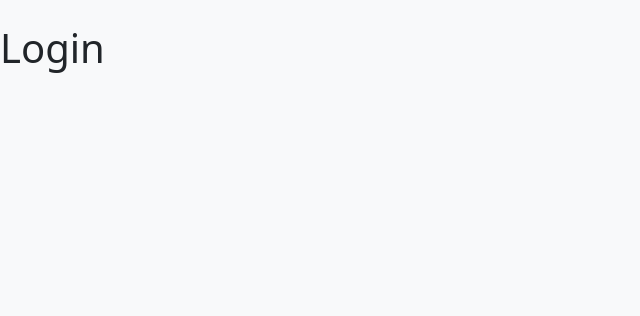
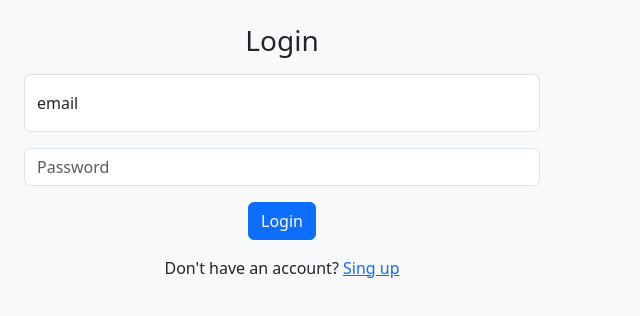
Before and after one commit to janethpc/BackendNode.js-Express, a React (Vite) app in the folder client/: page /login in a window 1280 px wide. Shown: the top 316 px of the page, without its empty margins (0-640 px from the left). Built offline with nearby package versions, Linux system fonts and the light colour scheme.

Commit message:
Add navigation functionality to Login component
Moved the useNavigate hook inside the Login component and passed it as an argument to the signin function. This allows for proper navigation to admin or user profiles based on role.

```diff
--- a/client/src/api/auth.js
+++ b/client/src/api/auth.js
@@ -5,3 +5,6 @@ const API = "http://localhost:3000/api"
 
 export const registerRequest = async (user) =>
   await axios.post(`${API}/register`, user, { withCredentials: true }); //peticion al backend
+
+
+export const loginRequest = async (user) => await axios.post(`${API}/login`, user, {withCredentials: true})
--- a/client/src/context/AuthContext.jsx
+++ b/client/src/context/AuthContext.jsx
@@ -1,8 +1,9 @@
-import { createContext, useState, useContext } from "react";
-import {registerRequest} from '../api/auth'
-
+import { createContext, useState, useContext, useEffect } from "react";
+import {registerRequest, loginRequest} from '../api/auth'
+import { useNavigate  } from 'react-router-dom';
 
 export const AuthContext = createContext();
+
 
 export const useAuth = () => {
     const context = useContext(AuthContext)
@@ -22,17 +23,49 @@ export const AuthProvider = ({children}) => {
     const singUp = async (user) => {
        try{
         const res = await registerRequest(user);
-        const userDataWithRole = res.data;
-        const userIsAdmin = userDataWithRole.rol === "admin";
+
         //console.log(res.data);
         setUser(res.data)
         setIsAuthenticated(true)
-        setIsAdmin(userIsAdmin)
+
        }catch (error) {
             console.log(error.response.data)
             setAllError(error.response.data)
        }
     };
+
+    const signin = async (user, navigate) => {
+
+
+        try {
+          const res = await loginRequest(user);
+          const userDataWithRole = res.data;
+          const userIsAdmin = userDataWithRole.rol === "admin";
+
+          setUser(res.data);
+          setIsAuthenticated(true);
+          setIsAdmin(userIsAdmin)
+
+          if (userIsAdmin) {
+            navigate('/profile/admin'); // Redirige a la ruta del panel de administrador
+          } else {
+            navigate('/profile'); // Redirige a la ruta del usuario normal
+          }
+
+        } catch (error) {
+          console.log(error);
+          // setAllError(error.response.data.message);
+        }
+      };
+
+    useEffect(() =>{
+        if(allErrors.length > 0){
+           const timer = setTimeout(()=>{
+                setAllError([])
+            }, 3000)
+            return () => clearTimeout(timer)
+        }
+    }, [allErrors])
 
     return (
         <AuthContext.Provider value={{
@@ -40,7 +73,8 @@ export const AuthProvider = ({children}) => {
             user,
             isAuthenticated,
             isAdmin,
-            allErrors
+            allErrors,
+            signin
         }}>
             {children}
         </AuthContext.Provider>
--- a/client/src/pages/LoginPages.jsx
+++ b/client/src/pages/LoginPages.jsx
@@ -1,9 +1,79 @@
+import { useForm } from 'react-hook-form';
+import { useAuth } from '../context/AuthContext';
+import { Link, useNavigate  } from 'react-router-dom';
 
 
 const LoginPages = () => {
+
+  const {register, handleSubmit, formState: {errors} } = useForm()
+  const {signin, allErrors, isAdmin} = useAuth();
+  const navigate = useNavigate();
+
+
+  const onSubmit = handleSubmit((data) => {
+    signin(data, navigate)
+  })
+
   return (
     <>
-        <h1> Login </h1>
+      <div className="d-flex justify-content-center align-items-center h-100 container text-center">
+        <div className="row form-signin mx-auto">
+        {
+        allErrors.map((error, i) => (
+          <>
+          <alert key={i} className="alert alert-danger" role="alert"> {error} </alert>
+          </>
+        ) )
+      }
+        <form onSubmit={onSubmit} className='col text-center'>
+        <h2 className="h3 mb-3 fw-normal"> Login </h2>
+        <div className="mb-3 form-floating">
+          <input
+            type="email"
+            className="form-control rounded"
+            placeholder="Email"
+            id="floatingInput"
+            {...register('email', { required: true })}
+          />
+          {
+            errors.name && (
+              <>
+              <br/>
+              <alert className="alert alert-danger" role="alert"> Email is required </alert>
+              <br/>
+              </>
+            )
+          }
+            <label htmlFor="floatingInput"> email </label>
+        </div>
+
+        <div className="mb-3">
+          <input
+            type="password"
+            className="form-control rounded"
+            placeholder="Password"
+            {...register('password', { required: true })}
+          />
+            {
+            errors.name && (
+              <>
+              <br/>
+              <alert className="alert alert-danger" role="alert"> password is required </alert>
+              <br/>
+              </>
+            )
+          }
+        </div>
+
+        <div className="mb-3">
+          <button type="submit" className="btn btn-primary">
+            Login
+          </button>
+        </div>
+      </form>
+          <p>Don't have an account? <Link to="/register"> Sing up </Link></p>
+      </div>
+      </div>
     </>
   )
 }
--- a/client/src/pages/RegisterPages.jsx
+++ b/client/src/pages/RegisterPages.jsx
@@ -1,7 +1,8 @@
 import { useForm } from 'react-hook-form';
 import { useAuth } from '../context/AuthContext';
 import { useEffect } from 'react';
-import {useNavigate} from 'react-router-dom';
+import {Link, useNavigate} from 'react-router-dom';
+
 
 const RegisterPages = () => {
 
@@ -105,6 +106,7 @@ const RegisterPages = () => {
           </button>
         </div>
       </form>
+      <p> Already have an account? <Link to="/login"> Sing up </Link></p>
     </div>
     </div>
   );
```
Also changed, not shown: 1 other file (tests, documents, lock files or other folders).
